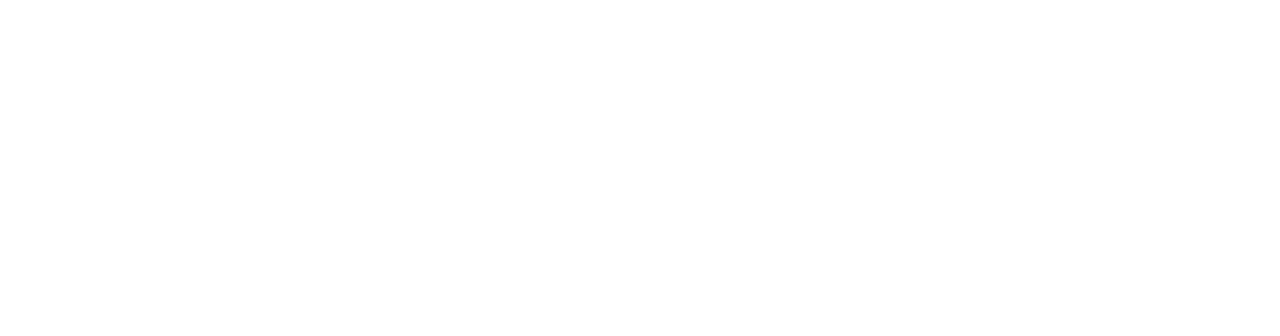
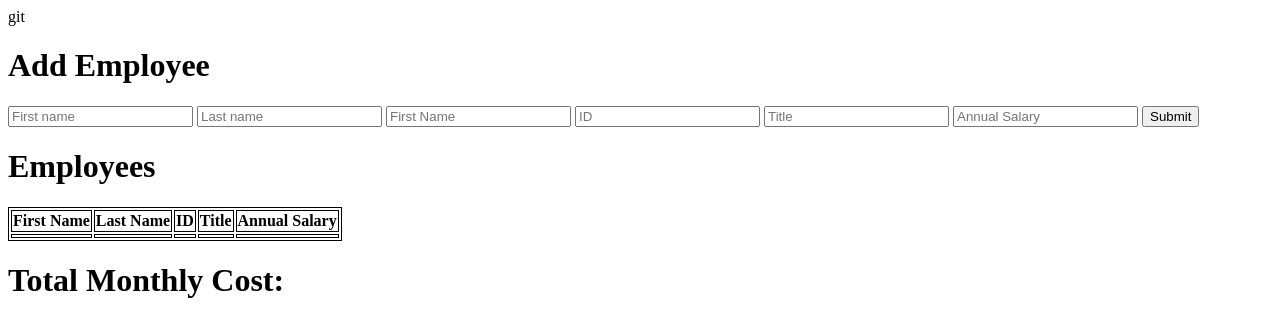
Before and after one commit to tarekazzazi/-tarekazzazi-weekend-jquery-salary-calculator, a plain HTML site: page assignment/index.html in a window 1280 px wide. Drawn offline with Linux system fonts and the light colour scheme.

Commit message:
basic html set up

```diff
--- a/assignment/index.html
+++ b/assignment/index.html
@@ -1,5 +1,6 @@
 <!DOCTYPE html>
 <html lang="en">
+
 <head>
     <meta charset="UTF-8">
     <meta http-equiv="X-UA-Compatible" content="IE=edge">
@@ -10,7 +11,60 @@
 
     <title>Document</title>
 </head>
+
 <body>
+    <div class="container">
+        git
+        <div class="header">
+            <h1>Add Employee</h1>
+        </div>
+
+        <div class="Inputs">
+
+            <input placeholder="First name" />
+            <input placeholder="Last name" />
+            <input placeholder="First Name" />
+            <input placeholder="ID" />
+            <input placeholder="Title" />
+            <input placeholder="Annual Salary" />
+
+            <button id="SubmitBtn">Submit</button>
+
+        </div>
+
+
+
+        <div class="header">
+            <h1>Employees</h1>
+        </div>
+
+        <div class="Table">
+            <table>
+                <tr class="tableRowHeader">
+                    <th>First Name</th>
+                    <th>Last Name</th>
+                    <th>ID</th>
+                    <th>Title</th>
+                    <th>Annual Salary</th>
+                </tr>
+
+                <tr class="WholeRow">
+                    <td class="NameInput"></td>
+                    <td class="LastNameInput"></td>
+                    <td class="IdInput"></td>
+                    <td class="JobTitle"></td>
+                    <td class="AnnualSalary"></td>
+                </tr>
+            </table>
+        </div>
+
+        <div class="header">
+            <h1>Total Monthly Cost:</h1>
+            <h1 id="totalCost"></h1>
+        </div>
+
+    </div>
 
 </body>
+
 </html>
--- a/assignment/style.css
+++ b/assignment/style.css
@@ -0,0 +1,3 @@
+table,th,td{
+border: 1px solid black;
+}
```
